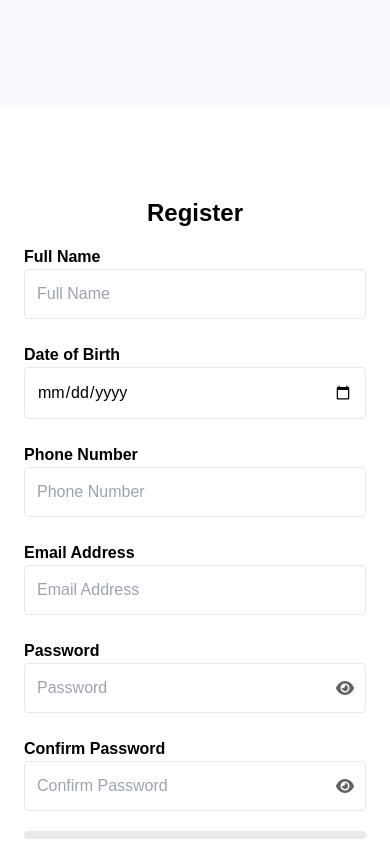
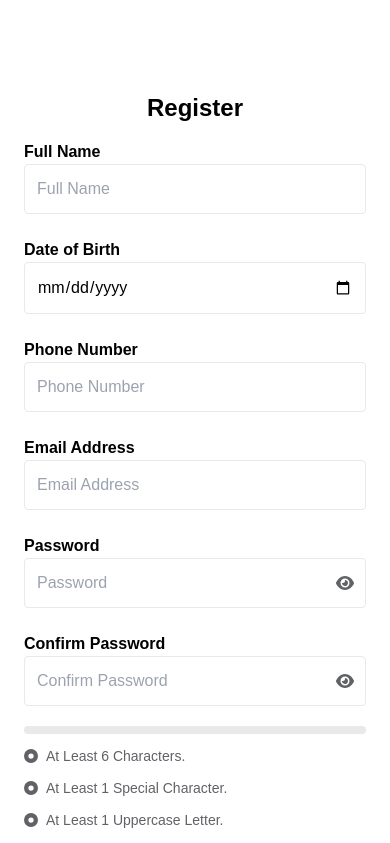
Before and after one commit to adnanali575/Uni_Chat_with_React_and_Electron, a React (Vite) app: page / in a window 390 px wide. Shown: the top 843 px of the page. Built offline with nearby package versions, Linux system fonts and the light colour scheme.

Commit message:
fixed some padding issues

```diff
--- a/src/main.tsx
+++ b/src/main.tsx
@@ -6,7 +6,7 @@
 import "react-toastify/dist/ReactToastify.css";
 
 ReactDOM.createRoot(document.getElementById("root")!).render(
-  <div className="min-h-screen pt-[105px] xs:pt-[113px] md:pt-[0px] bg-gray-bg">
+  <div className="min-h-screen  bg-gray-bg">
     <React.StrictMode>
       <App />
     </React.StrictMode>
```
